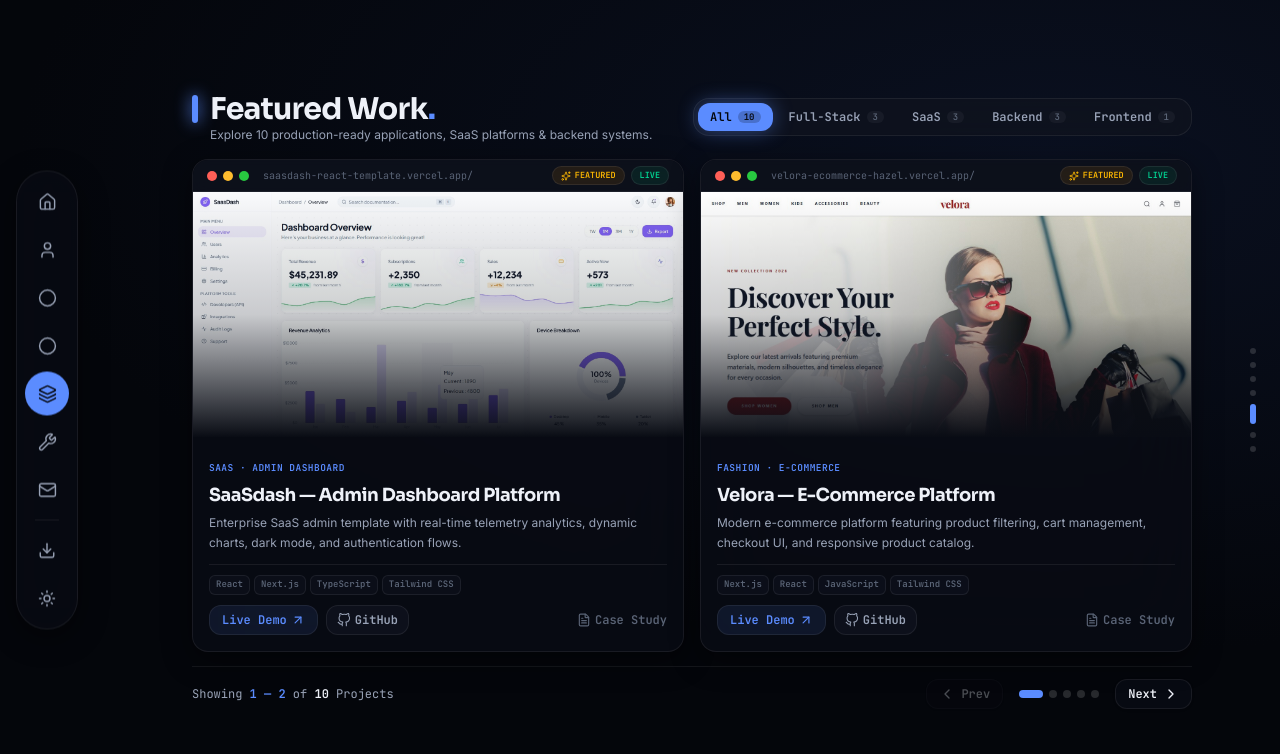
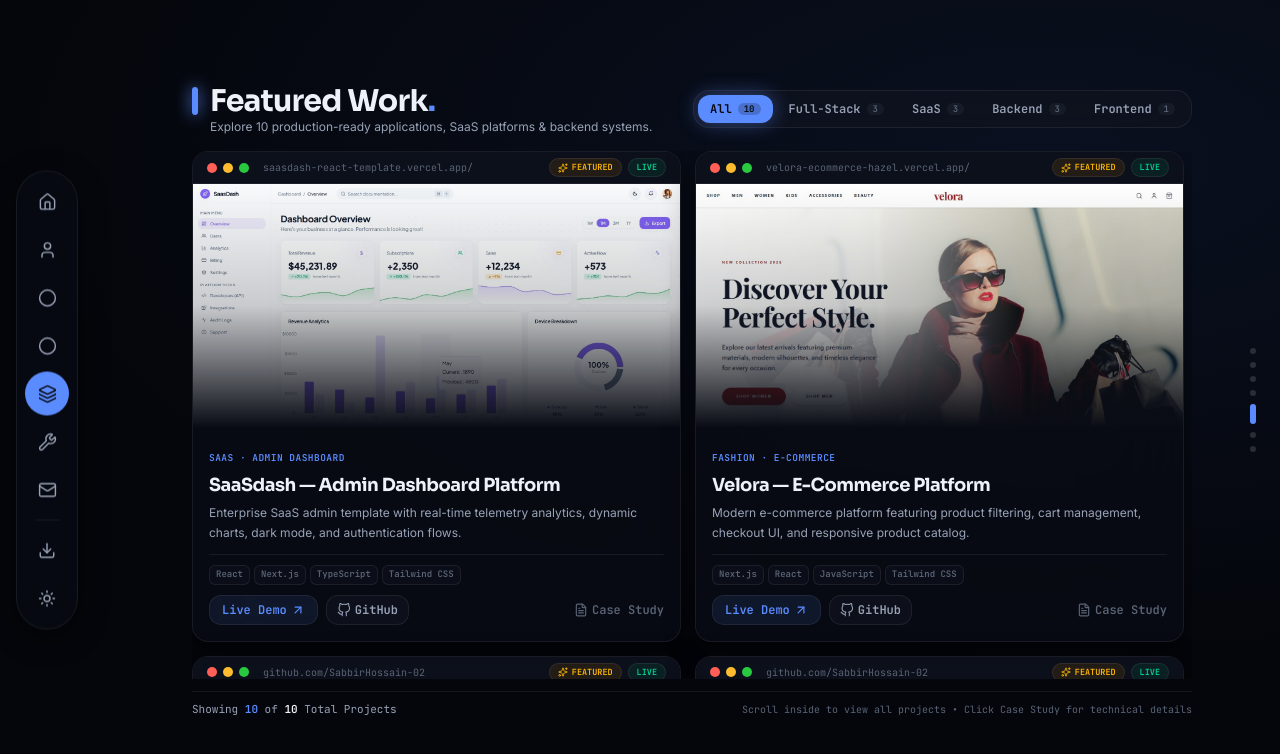
Before and after one commit to SabbirHossain-02/sabbir-portfolio, a Next.js app: page / in a window 1280 px wide. Both pictures are taken after a click on the button "View My Work". Shown: the top 754 px of the page. Built offline with nearby package versions, Linux system fonts and the light colour scheme.

Commit message:
Enable smooth internal scroll for all 10 projects in 2-column grid

```diff
--- a/src/components/deck.tsx
+++ b/src/components/deck.tsx
@@ -142,6 +142,26 @@
     if (!node) return;
     const onWheel = (e: WheelEvent) => {
       if (Math.abs(e.deltaY) < 12) return;
+      let target = e.target as HTMLElement | null;
+      while (target && target !== node) {
+        if (
+          target.scrollHeight > target.clientHeight &&
+          (target.style.overflowY === "auto" ||
+            target.style.overflowY === "scroll" ||
+            target.classList.contains("overflow-y-auto"))
+        ) {
+          const isDown = e.deltaY > 0;
+          const atBottom =
+            Math.abs(
+              target.scrollHeight - target.clientHeight - target.scrollTop
+            ) < 4;
+          const atTop = target.scrollTop <= 0;
+          if ((isDown && !atBottom) || (!isDown && !atTop)) {
+            return; // Allow inner scroll container to scroll naturally!
+          }
+        }
+        target = target.parentElement;
+      }
       e.preventDefault();
       tryAdvance(e.deltaY > 0 ? 1 : -1);
     };
--- a/src/components/sections/projects.tsx
+++ b/src/components/sections/projects.tsx
@@ -3,8 +3,6 @@
 import { useState } from "react";
 import {
   ArrowUpRight,
-  ChevronLeft,
-  ChevronRight,
   Sparkles,
   ExternalLink,
   X,
@@ -22,12 +20,8 @@
   { id: "frontend", label: "Frontend" },
 ] as const;
 
-// 2 cards per page on desktop ensures 100% visibility on all laptop screens without vertical cutoffs
-const CARDS_PER_PAGE = 2;
-
 export function Projects() {
   const [activeTab, setActiveTab] = useState<string>("all");
-  const [currentPage, setCurrentPage] = useState(0);
   const [selectedCaseStudy, setSelectedCaseStudy] = useState<Project | null>(null);
 
   // Filter projects by active tab
@@ -36,26 +30,11 @@
     return p.category === activeTab;
   });
 
-  // Calculate total pages for current filter
-  const totalPages = Math.ceil(filteredProjects.length / CARDS_PER_PAGE);
-  const safePage = Math.min(currentPage, Math.max(0, totalPages - 1));
-
-  // Get current page slice (2 cards)
-  const paginatedProjects = filteredProjects.slice(
-    safePage * CARDS_PER_PAGE,
-    (safePage + 1) * CARDS_PER_PAGE
-  );
-
-  const handleTabChange = (tabId: string) => {
-    setActiveTab(tabId);
-    setCurrentPage(0);
-  };
-
   return (
     <Section id="projects">
       <SectionInner className="!py-2 md:!py-3 flex flex-col justify-center min-h-0">
         {/* Section Header & Category Filter Bar */}
-        <div className="mb-3 flex flex-col gap-2 sm:mb-4 sm:flex-row sm:items-center sm:justify-between">
+        <div className="mb-3 flex flex-col gap-2.5 sm:mb-4 sm:flex-row sm:items-center sm:justify-between">
           <div>
             <div className="flex items-center gap-3">
               <span
@@ -84,7 +63,7 @@
                 <button
                   key={cat.id}
                   type="button"
-                  onClick={() => handleTabChange(cat.id)}
+                  onClick={() => setActiveTab(cat.id)}
                   className={`inline-flex items-center gap-1.5 rounded-xl px-3 py-1.5 font-mono text-xs font-semibold transition-all duration-200 ${
                     isActive
                       ? "bg-accent text-accent-ink shadow-[0_0_20px_color-mix(in_srgb,var(--accent)_45%,transparent)]"
@@ -107,9 +86,10 @@
           </div>
         </div>
 
-        {/* 2-Column Single-Row Grid (Compact & Sleek, fits 100% in viewport) */}
-        <div className="stagger grid gap-4 sm:grid-cols-2">
-          {paginatedProjects.map((p) => (
+        {/* Scrollable Container for ALL 10 Projects */}
+        <div className="max-h-[66vh] overflow-y-auto pr-1 sm:pr-2 [scrollbar-width:thin] [scrollbar-color:var(--line-strong)_transparent]">
+          <div className="stagger grid gap-3.5 sm:grid-cols-2">
+            {filteredProjects.map((p) => (
               <ProjectCard
                 key={p.id}
                 p={p}
@@ -117,62 +97,16 @@
               />
             ))}
           </div>
-
-        {/* Footer Pagination Controls */}
-        <div className="mt-3.5 flex items-center justify-between border-t border-line/80 pt-3">
-          <div className="font-mono text-xs text-muted">
-            Showing{" "}
-            <span className="font-bold text-accent">
-              {safePage * CARDS_PER_PAGE + 1} —{" "}
-              {Math.min(
-                (safePage + 1) * CARDS_PER_PAGE,
-                filteredProjects.length
-              )}
-            </span>{" "}
-            of <span className="font-bold text-ink">{filteredProjects.length}</span> Projects
         </div>
 
-          {/* Page Selector */}
-          <div className="flex items-center gap-2">
-            <button
-              type="button"
-              onClick={() => setCurrentPage((prev) => Math.max(0, prev - 1))}
-              disabled={safePage === 0}
-              aria-label="Previous Page"
-              className="inline-flex items-center gap-1.5 rounded-xl border border-line-strong/80 bg-surface/80 px-3 py-1.5 font-mono text-xs font-semibold text-ink shadow-sm transition hover:border-accent hover:text-accent disabled:cursor-not-allowed disabled:opacity-30"
-            >
-              <ChevronLeft className="h-4 w-4" />
-              <span className="hidden sm:inline">Prev</span>
-            </button>
-
-            <div className="flex items-center gap-1.5 px-2">
-              {Array.from({ length: totalPages }).map((_, idx) => (
-                <button
-                  key={idx}
-                  type="button"
-                  onClick={() => setCurrentPage(idx)}
-                  className={`h-2 rounded-full transition-all duration-300 ${
-                    idx === safePage
-                      ? "w-6 bg-accent"
-                      : "w-2 bg-line-strong hover:bg-muted"
-                  }`}
-                  aria-label={`Page ${idx + 1}`}
-                />
-              ))}
+        {/* Footer info bar */}
+        <div className="mt-3 flex items-center justify-between border-t border-line/80 pt-2.5 text-xs text-muted">
+          <div className="font-mono text-[11px]">
+            Showing <span className="font-bold text-accent">{filteredProjects.length}</span> of{" "}
+            <span className="font-bold text-ink">{PROJECTS.length}</span> Total Projects
           </div>
-
-            <button
-              type="button"
-              onClick={() =>
-                setCurrentPage((prev) => Math.min(totalPages - 1, prev + 1))
-              }
-              disabled={safePage >= totalPages - 1}
-              aria-label="Next Page"
-              className="inline-flex items-center gap-1.5 rounded-xl border border-line-strong/80 bg-surface/80 px-3 py-1.5 font-mono text-xs font-semibold text-ink shadow-sm transition hover:border-accent hover:text-accent disabled:cursor-not-allowed disabled:opacity-30"
-            >
-              <span className="hidden sm:inline">Next</span>
-              <ChevronRight className="h-4 w-4" />
-            </button>
+          <div className="hidden font-mono text-[10px] text-dim sm:block">
+            Scroll inside to view all projects • Click Case Study for technical details
           </div>
         </div>
 
@@ -300,7 +234,7 @@
         </div>
       </div>
 
-      {/* Project Image Preview (Slim aspect ratio fits perfectly on laptops) */}
+      {/* Project Image Preview */}
       <div className="relative aspect-[16/8] w-full overflow-hidden bg-surface-2">
         {showImg ? (
           <img
```
Lines whose indentation alone changed are shown as unchanged.
